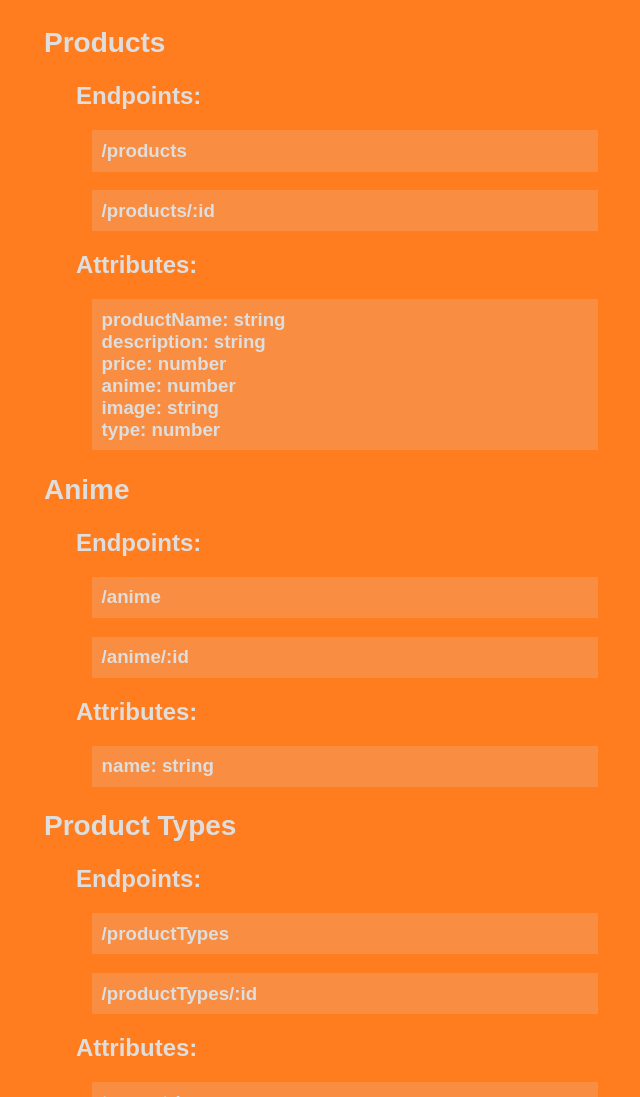
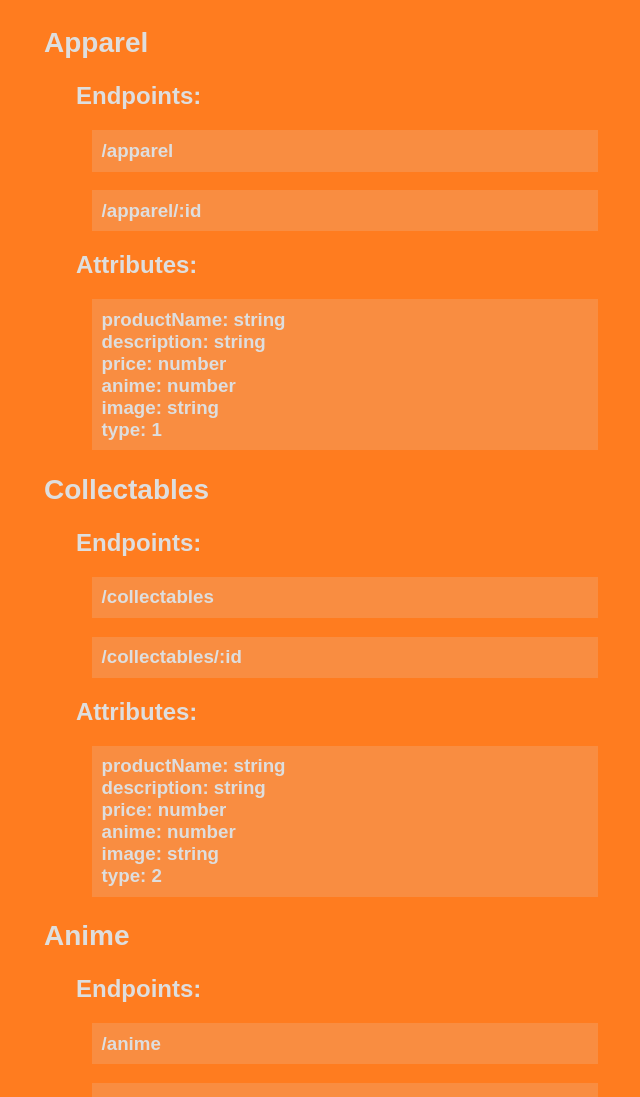
Before and after one commit to katlizf/weebs-r-us-store-api, a website: page public/index.html in a window 1280 px wide. Shown: the part 461-1558 px from the top of the page, without its empty margins (20-660 px from the left). Drawn offline with Linux system fonts and the light colour scheme; a web font is replaced by a local one.

Commit message:
edited html to reflect apparel and collectables in stead of products

```diff
--- a/public/index.html
+++ b/public/index.html
@@ -19,10 +19,10 @@
     </div>
     <h2 class='title'>Resources</h2>
     <div>
-        <h2 class='subtitle'>Products</h2>
+        <h2 class='subtitle'>Apparel</h2>
         <h2 class='description'>Endpoints:</h2>
-        <h3 class='details'>/products</h3>
-        <h3 class='details'>/products/:id</h3>
+        <h3 class='details'>/apparel</h3>
+        <h3 class='details'>/apparel/:id</h3>
         <h2 class='description'>Attributes:</h2>
         <h3 class='details'>
             productName: string<br />
@@ -30,7 +30,22 @@
             price: number<br />
             anime: number<br />
             image: string<br />
-            type: number
+            type: 1
+        </h3>
+    </div>
+    <div>
+        <h2 class='subtitle'>Collectables</h2>
+        <h2 class='description'>Endpoints:</h2>
+        <h3 class='details'>/collectables</h3>
+        <h3 class='details'>/collectables/:id</h3>
+        <h2 class='description'>Attributes:</h2>
+        <h3 class='details'>
+            productName: string<br />
+            description: string<br />
+            price: number<br />
+            anime: number<br />
+            image: string<br />
+            type: 2
         </h3>
     </div>
     <div>
```
